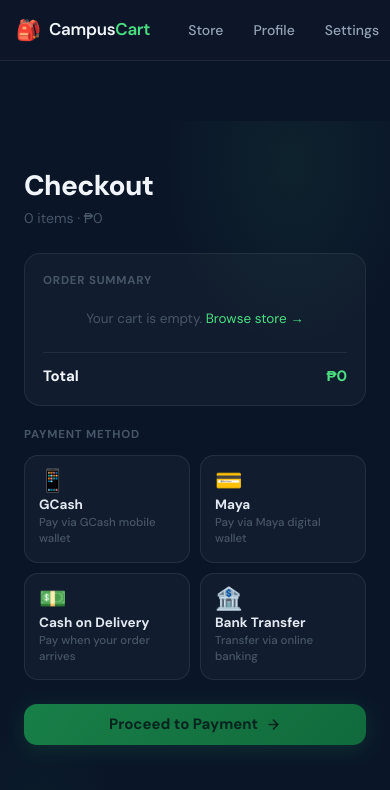
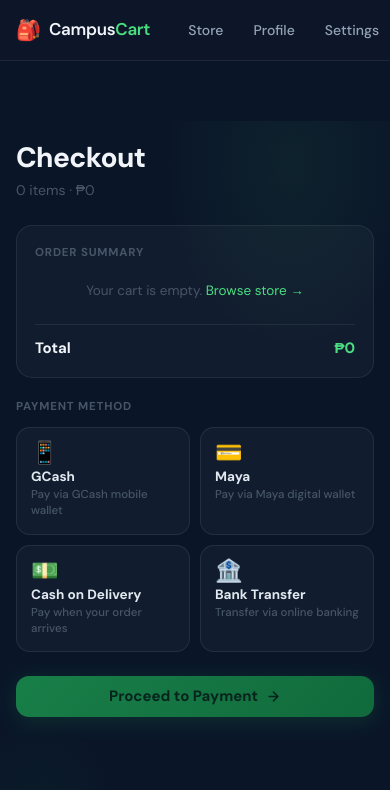
Before and after one commit to jusferjay/campuscart, a React (Vite) app: page /payment in a window 390 px wide. Shown: the top 790 px of the page. Built offline with nearby package versions, Linux system fonts and the light colour scheme.

Commit message:
update payment page

```diff
--- a/src/pages/Payment.css
+++ b/src/pages/Payment.css
@@ -9,12 +9,12 @@
   font-family: 'DM Sans', sans-serif;
   display: flex;
   justify-content: center;
-  padding: 48px 24px 80px;
+  padding: 40px 48px 80px;
+  box-sizing: border-box;
 }
 
 .payment-card {
   width: 100%;
-  max-width: 480px;
   display: flex;
   flex-direction: column;
   gap: 20px;
@@ -100,7 +100,7 @@
 
 .method-grid {
   display: grid;
-  grid-template-columns: 1fr 1fr;
+  grid-template-columns: repeat(auto-fill, minmax(180px, 1fr));
   gap: 10px;
   margin-bottom: 4px;
 }
@@ -404,3 +404,12 @@
   opacity: 0.92;
   transform: translateY(-1px);
 }
+
+/* Responsive */
+@media (max-width: 1024px) {
+  .payment-page { padding: 32px 28px 60px; }
+}
+@media (max-width: 768px) {
+  .payment-page { padding: 20px 16px 60px; }
+  .method-grid { grid-template-columns: 1fr 1fr; }
+}
```
